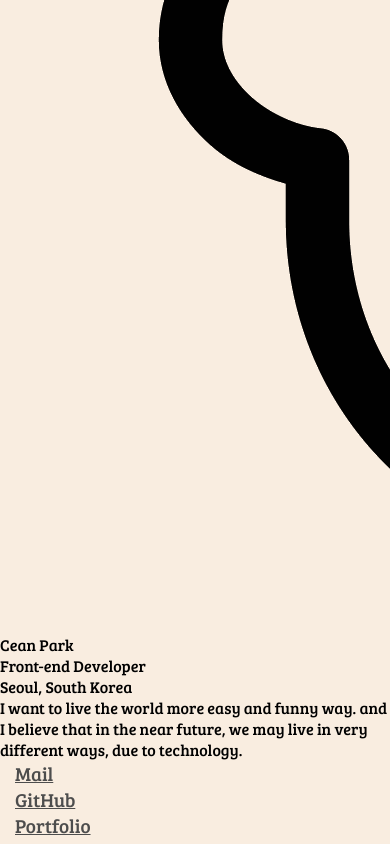
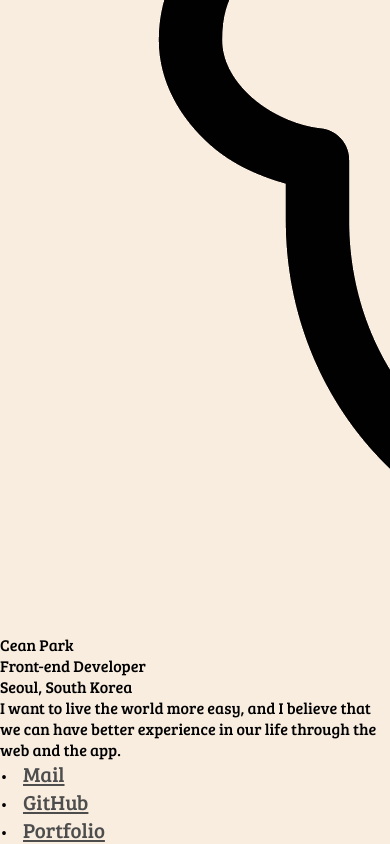
Before and after one commit to mobidiic/profile, a React app: page / in a window 390 px wide. Shown: the part 970-1814 px from the top of the page. Built offline with nearby package versions, Linux system fonts and the light colour scheme.

Commit message:
feat: 반응형 스타일시트 추가(모바일)

```diff
--- a/src/components/App.js
+++ b/src/components/App.js
@@ -19,7 +19,7 @@ class App extends Component {
           </div>
           <div className="hi-wrapper">
             <div>
-              I want to live the world more easy and funny way. and I believe that in the near future, we may live in very different ways, due to technology.
+              I want to live the world <span>more easy</span>, and I believe that we can have <span>better experience</span> in our life through the web and the app.
             </div>
           </div>
           <div className="contact-wrapper">
--- a/src/components/ui/Contact.js
+++ b/src/components/ui/Contact.js
@@ -5,13 +5,13 @@ const Contact = () => {
   return(
     <React.Fragment>
       <div className="contact-mail">
-        <a href="mailto:sigus128@gmail.com">Mail</a>
+        <span className="dot">&#8226;</span><a href="mailto:sigus128@gmail.com">Mail</a>
       </div>
       <div className="contact-github">
-        <a href="https://github.com/mobidiic">GitHub</a>
+        <span className="dot">&#8226;</span><a href="https://github.com/mobidiic">GitHub</a>
       </div>
       <div className="contact-portfolio">
-        <a href="https://github.com/mobidiic">Portfolio</a>
+        <span className="dot">&#8226;</span><a href="https://github.com/mobidiic">Portfolio</a>
       </div>
     </React.Fragment>
   )
--- a/stylesheets/App.scss
+++ b/stylesheets/App.scss
@@ -5,11 +5,11 @@
 
 
   .profile{
-    background-color: white;
+    background-color: lighten(#e0a060,60%);
     width: 440px;
     height: 500px;
-    position: relative;
-    top: 60px;
+    position: absolute;
+    top: calc(50% - 300px);
     left: calc(50% - 220px);
     box-shadow: 0 16px 24px rgba(0,0,0,0.2), 0 8px 12px rgba(0,0,0,0.4);
 
@@ -38,6 +38,11 @@
       margin-left: 30px;
       margin-right: 30px;
       line-height: 1.5rem;
+      font-size: 1rem;
+      span{
+        font-size: 1.1rem;
+        color: darken(#89baed, 40%);
+      }
     }
 
     .contact-wrapper{
@@ -47,3 +52,49 @@
     }
   }
 }
+
+
+@media screen and (max-width: 767px){
+  .profile-wrapper{
+    .profile{
+      box-shadow: none;
+      top: 0;
+      left: 0;
+      width: 100%;
+      height: 100%;
+      background-color: lighten(#e0a060,30%);
+
+      .upside{
+        display: flex;
+        flex-direction: column;
+        justify-content: center;
+        align-items: center;
+
+        .personal-wrapper{
+          margin-top: 30px;
+        }
+      }
+      .hi-wrapper{
+        font-size: 1.2rem;
+        margin-left: 60px;
+        margin-right: 60px;
+        span{
+          font-size: 1.3rem;
+        }
+      }
+      .contact-wrapper{
+        margin-left: 30%;
+        flex-direction: column;
+        align-items: left;
+        width: 100%;
+        .contact-github{
+          margin-top: 20px;
+        }
+        .contact-portfolio{
+          margin-top: 20px;
+          margin-bottom: 200px;
+        }
+      }
+    }
+  }
+}
--- a/stylesheets/Contact.scss
+++ b/stylesheets/Contact.scss
@@ -3,7 +3,22 @@
 
 a{
   color: inherit;
-  font-size: 1.2rem;
+  font-size: 1.3rem;
   color: lighten(black, 30%);
   margin: 15px;
+
+  &:hover{
+    color: lighten(#af624f,10%);
+  }
 }
+
+.dot{
+  display: none;
+}
+
+
+@media screen and (max-width: 767px){
+  .dot{
+    display: inline-block;
+  }
+}
--- a/stylesheets/Personal.scss
+++ b/stylesheets/Personal.scss
@@ -3,14 +3,28 @@
 
 
 .personal-name{
-  font-size: 1.8rem;
+  font-size: 2.3rem;
 }
 .personal-job{
-  margin-top: 0.3rem;
-  font-size: 1rem;
+  margin-top: 0.5rem;
+  font-size: 1.2rem;
   color: lighten(black, 30%);
 }
 .personal-location{
-  font-size: 1rem;
+  font-size: 1.2rem;
   color: lighten(black, 30%);
 }
+
+
+
+@media screen and (max-width: 767px){
+  .personal-name{
+    font-size: 2.4rem;
+  }
+  .personal-job{
+    font-size: 1.4rem;
+  }
+  .personal-location{
+    font-size: 1.4rem;
+  }
+}
--- a/stylesheets/globals.scss
+++ b/stylesheets/globals.scss
@@ -8,4 +8,15 @@
 body{
   background-color: lighten(#e0a060,30%);
   font-family: 'Bree Serif', serif;
+  height: inherit;
 }
+html{
+  height: 100%;
+}
+
+
+
+@media screen and (max-width: 767px){
+  body{
+  }
+}
```
